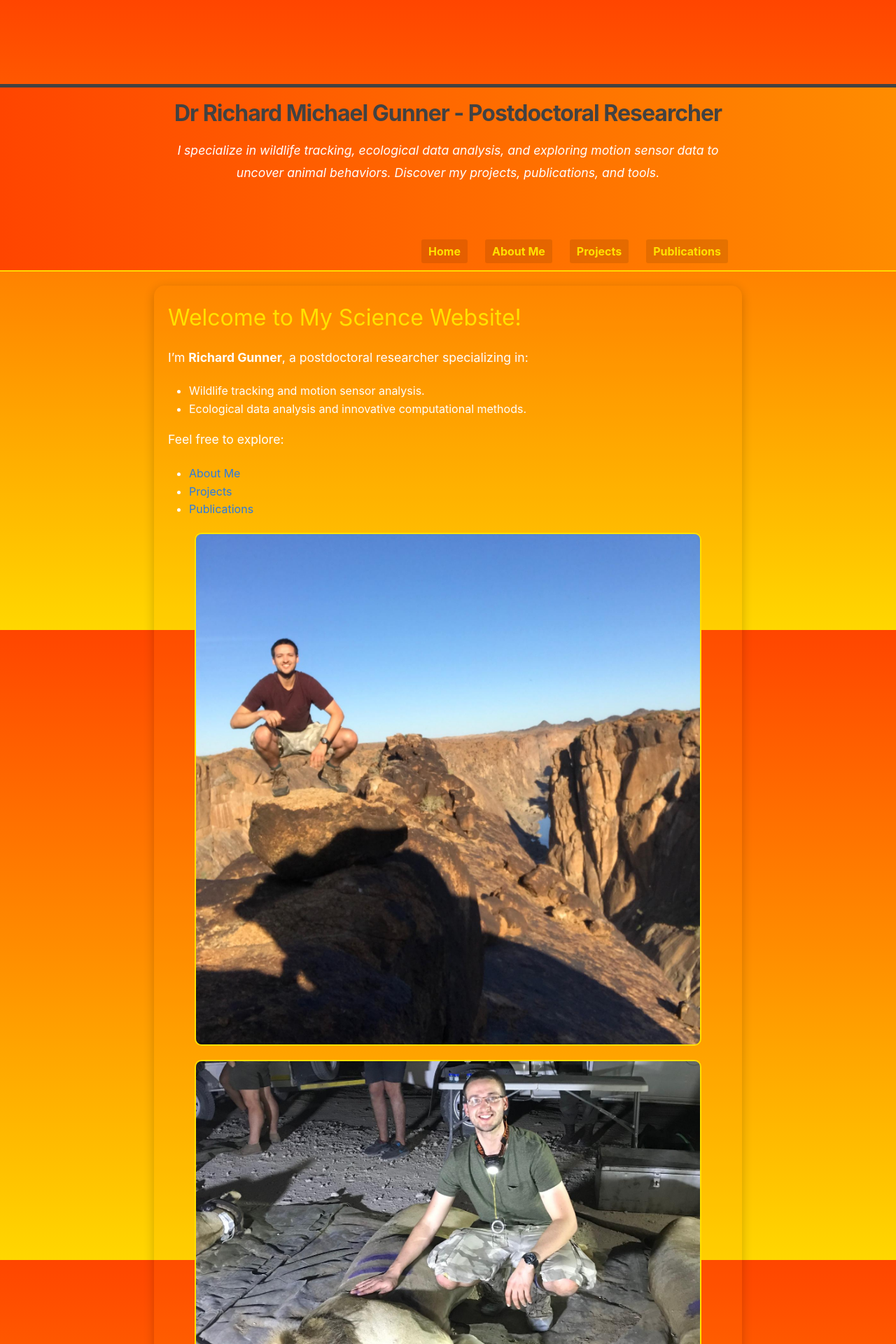
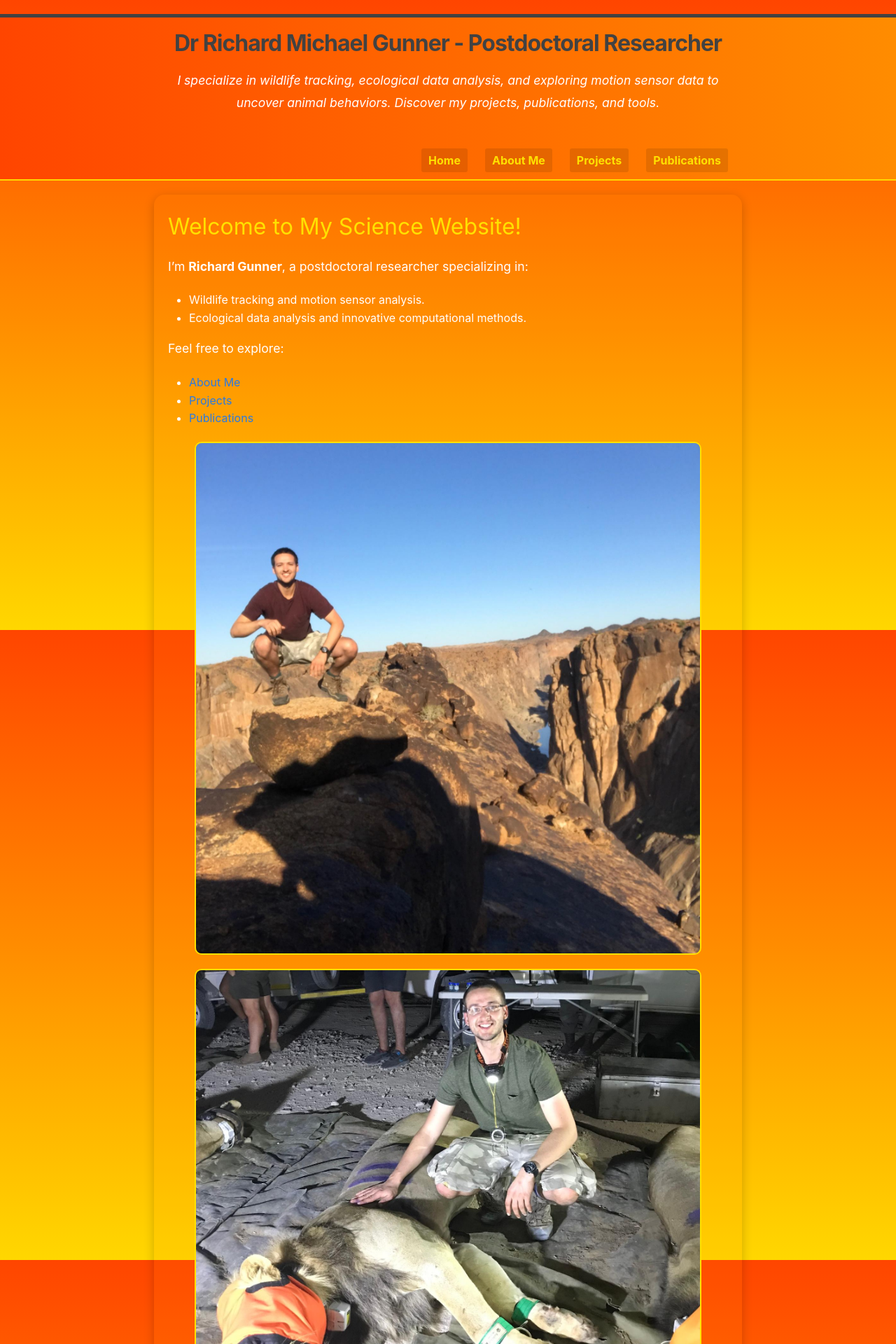
Before and after one commit to Richard6195/my-website, a Jekyll site: the page built from index.md, in a window 1280 px wide. Shown: the top 1920 px of the page at 70% size. Built offline with Jekyll 4.4.1, drawn with Linux system fonts in a browser that asks for light colours.

```diff
--- a/_sass/minima/_custom.scss
+++ b/_sass/minima/_custom.scss
@@ -4,7 +4,7 @@ body {
   line-height: 1.6;
   color: #ffffff; /* Set white text for better contrast */
   margin: 0;
-  padding-top: 100px;
+  padding: 0;
   background: linear-gradient(to bottom, #FF4500, #FF8C00, #FFD700); /* Sunset gradient */
   background-attachment: fixed; /* Ensures smooth scrolling */
 }
@@ -37,7 +37,7 @@ body {
   gap: 5px;
   flex-wrap: wrap; /* Allows links to move to the next line if needed */
   color: #ffffff;
-  padding-top: 60px;
+  padding-top: 30px;
   padding-bottom: 10px;
 }
 
```
